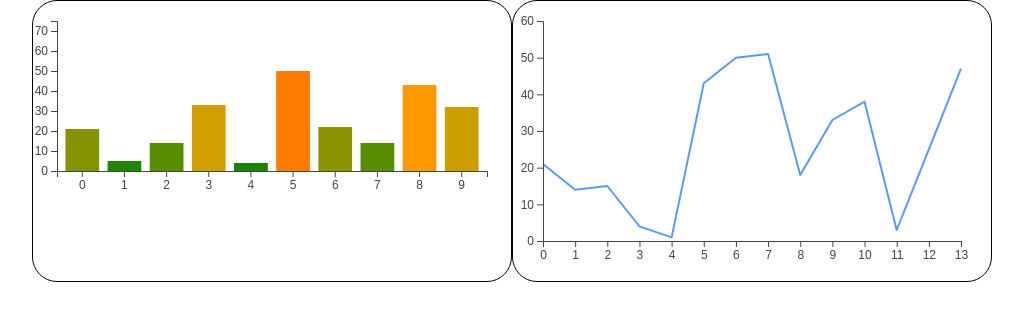
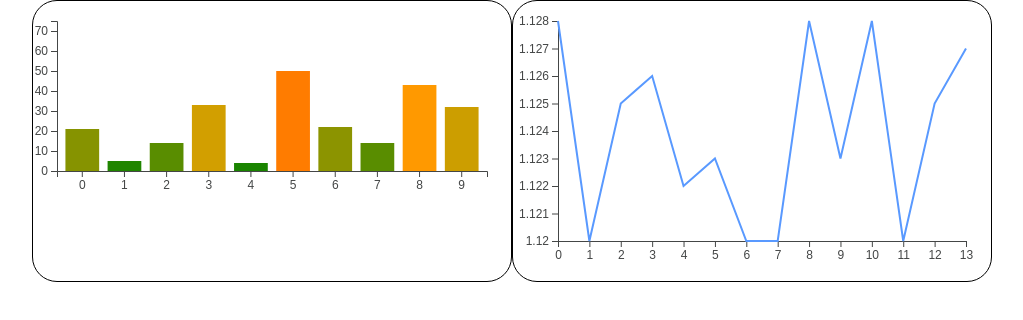
Before and after one commit to alexisbcc/d3-basic-graphs, a React (Create React App) app: page / in a window 1280 px wide. Shown: the top 320 px of the page, without its empty margins (128-1151 px from the left). Built offline with nearby package versions, Linux system fonts and the light colour scheme.

Commit message:
Changed DOM elements generation delegate

```diff
--- a/src/components/graphcontainer.jsx
+++ b/src/components/graphcontainer.jsx
@@ -6,20 +6,20 @@ import Bar from "./bar.jsx";
 
 function GraphContainer() {
     const data = [
-      { x: 0, y: 21 },
-      { x: 1, y: 14 },
-      { x: 2, y: 15 },
-      { x: 3, y: 4 },
-      { x: 4, y: 1 },
-      { x: 5, y: 43 },
-      { x: 6, y: 50 },
-      { x: 7, y: 51 },
-      { x: 8, y: 18 },
-      { x: 9, y: 33 },
-      { x: 10, y: 38 },
-      { x: 11, y: 3 },
-      { x: 12, y: 25 },
-      { x: 13, y: 47 },
+      { x: 0, y: 1.128 },
+      { x: 1, y: 1.12 },
+      { x: 2, y: 1.125 },
+      { x: 3, y: 1.126 },
+      { x: 4, y: 1.122 },
+      { x: 5, y: 1.123 },
+      { x: 6, y: 1.12 },
+      { x: 7, y: 1.12 },
+      { x: 8, y: 1.128 },
+      { x: 9, y: 1.123 },
+      { x: 10, y: 1.128 },
+      { x: 11, y: 1.12 },
+      { x: 12, y: 1.125 },
+      { x: 13, y: 1.127 },
     ];
   return (
     <div className="container">
--- a/src/components/line.css
+++ b/src/components/line.css
@@ -4,7 +4,7 @@ svg {
   display: block;
 }
 .line-container {
-  margin: 20px 30px;
+  margin: 20px 25px 20px 45px;
 }
 .x-axis{
   font-size: 12px;
@@ -14,3 +14,11 @@ svg {
   font-size: 12px;
   color: rgb(68, 70, 70);
 }
+
+.line-tooltip path {
+  stroke-width: 0.5px;
+  stroke:rgb(68, 70, 70);
+}
+.line-tooltip text {
+  color: rgb(68, 70, 70);
+}
--- a/src/components/line.jsx
+++ b/src/components/line.jsx
@@ -8,6 +8,8 @@ import {
   pointer,
   bisector,
   max,
+  min,
+  ticks
 } from "d3";
 import "./line.css";
 
@@ -42,13 +44,17 @@ function Line(props) {
 
     // Scales
     const xScale = scaleLinear()
-      .domain([0, max(data, (entry) => entry.x)])
+      .domain([min(data, (d) => d.x), max(data, (d) => d.x)])
       .range([0, dimensions.width]);
-    const yScale = scaleLinear().domain([0, 60]).range([height, 0]);
+    const yScale = scaleLinear()
+      .domain([min(data, (d) => d.y), max(data, (d) => d.y)])
+      .range([height, 0]);
     const xAxis = axisBottom(xScale)
       .ticks(data.length)
       .tickFormat((index) => index);
-    const yAxis = axisLeft(yScale).ticks(5);
+    const yAxis = axisLeft(yScale)
+      .ticks()
+      .tickFormat((index) => index);
 
     // Axis
     svg
@@ -63,19 +69,22 @@ function Line(props) {
       .y((value) => yScale(value.y));
 
     svg
-      .select(".line")
+      .selectAll(".line")
       .data([data])
       .join("path")
+      .attr("class", "line")
       .attr("fill", "none")
       .attr("stroke", "rgb(89, 153, 255)")
       .attr("stroke-width", 2)
-      .attr("stroke-linejoin", "round")
       .attr("d", (value) => myLine(value));
 
     // Tooltip
-      const tooltip = svg
-        .select(".line-tooltip")
-        .style("display", "none");
+    const tooltip = svg
+      .selectAll(".line-tooltip")
+      .data([null])
+      .join("g")
+      .attr("class", "line-tooltip")
+      .style("display", "none");
 
     svg.on("touchmove mousemove", (event) => {
       // Find the value of the closest point
@@ -126,15 +135,9 @@ function Line(props) {
   return (
     <div ref={wrapperRef} className="line-container">
       <svg ref={svgRef} height={height}>
-        <path className="line" />
         <g className="x-axis" />
         <g className="y-axis" />
-        <g className="line-tooltip" />
       </svg>
-      {/* <br/>
-      <button onClick={() => setData(data.map(value => value+2))}>
-        Update data
-      </button> */}
     </div>
   );
 }
```
